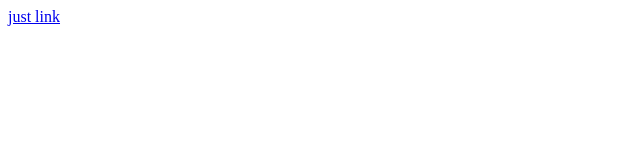
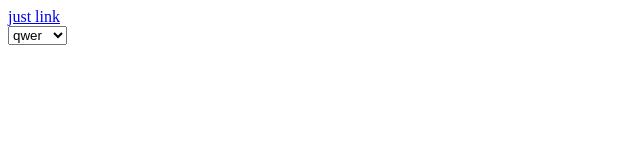
Before and after one commit to OlexiiNesterets/ref, a plain HTML site: page index.html in a window 1280 px wide. Shown: the full height of the page, 0-640 px from the left. Drawn offline with Linux system fonts and the light colour scheme.

Commit message:
Select test

```diff
--- a/index.html
+++ b/index.html
@@ -7,5 +7,13 @@
 </head>
 <body>
     <a href="https://olexiinesterets.github.io/target/">just link</a>
+    <div>
+        <select name="" id="">
+            <option value="">qwer</option>
+            <option value="">sdfdfg</option>
+            <option value="">lgtgt</option>
+            <option value="">rfrp</option>
+        </select>
+    </div>
 </body>
 </html>
```
